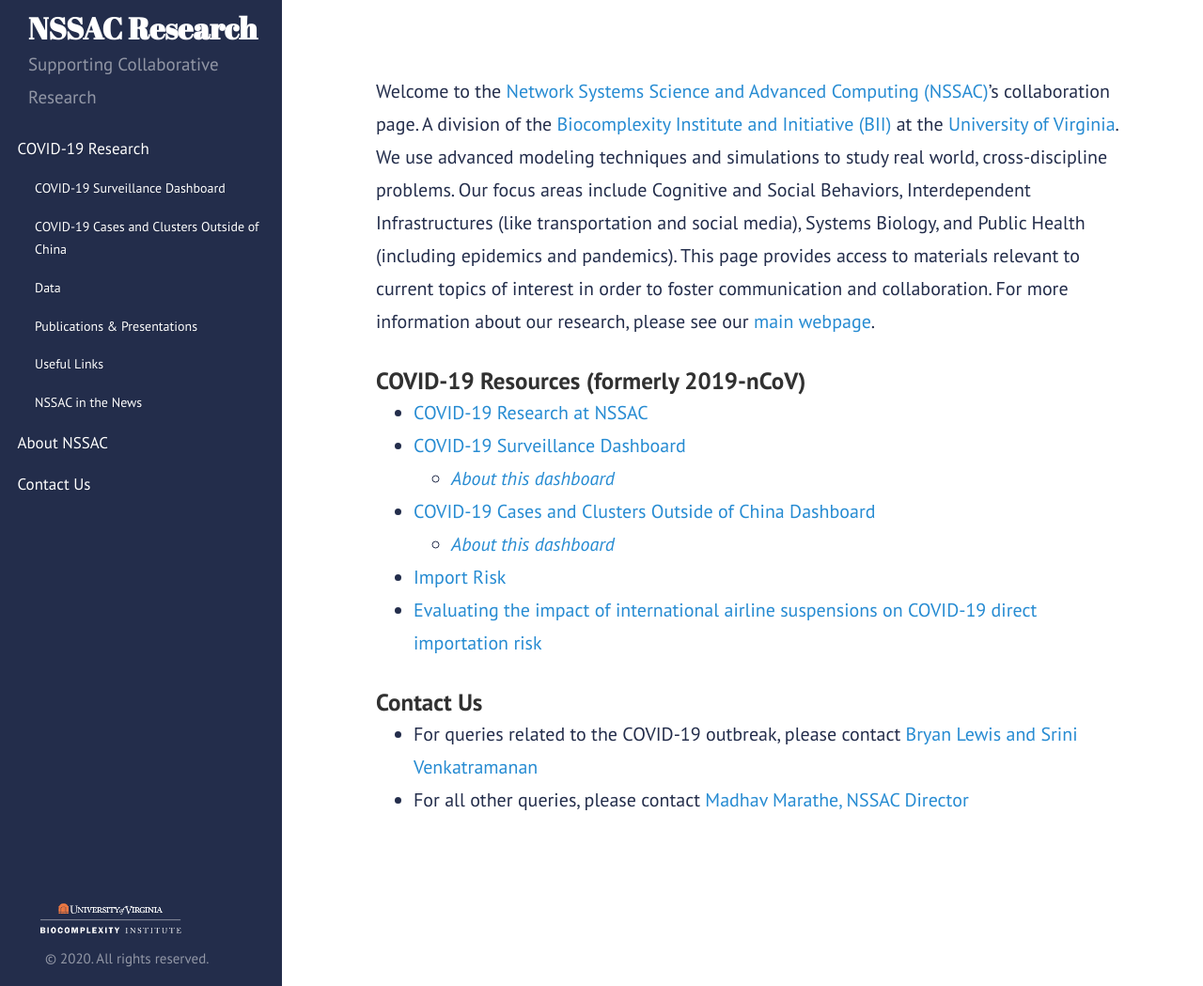
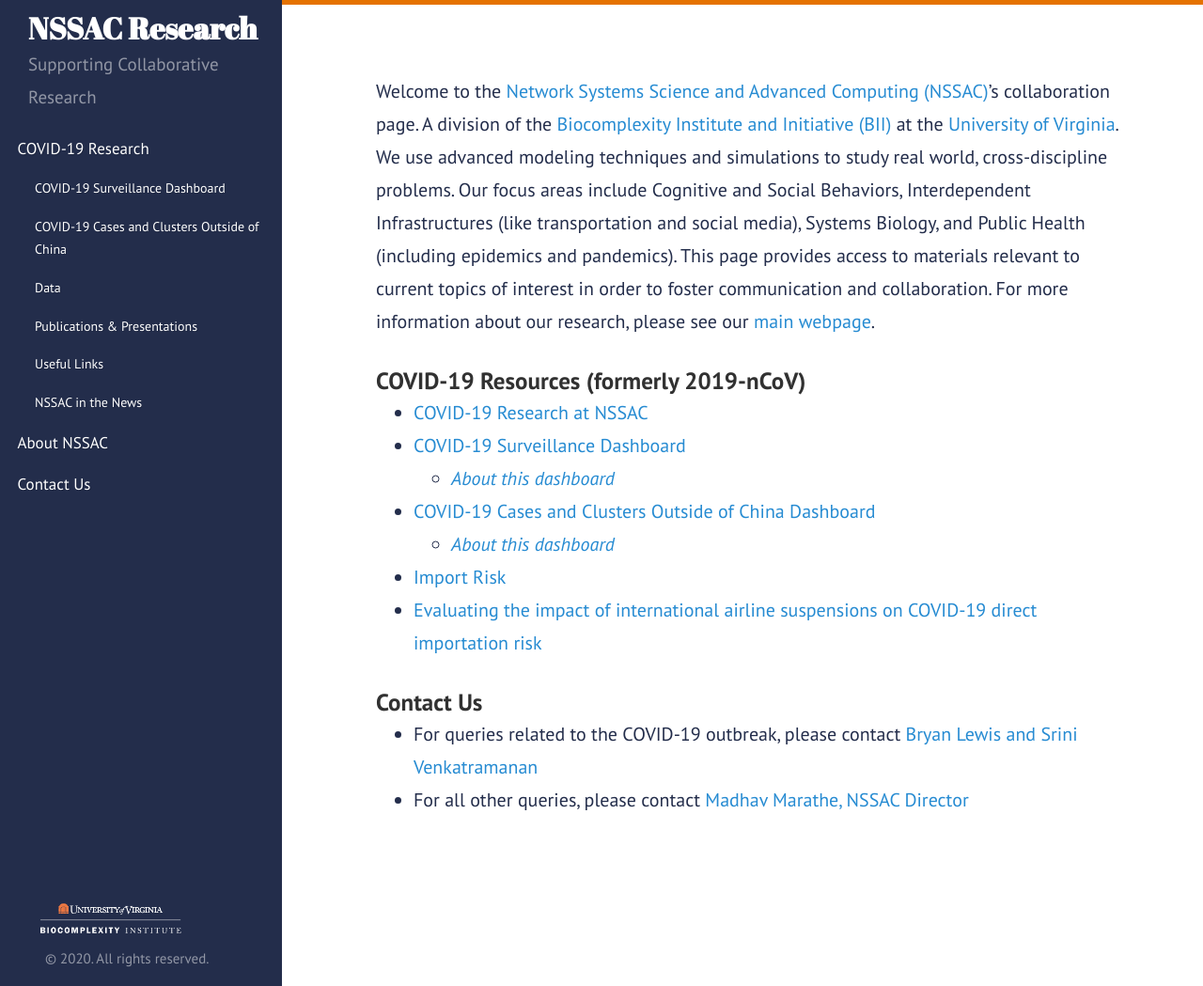
Before and after one commit to mehta-gaurav/mehta-gaurav.github.io, a Jekyll site: the page built from index.md, in a window 1280 px wide and 1049 px high. Shown: the whole window at 94% size. Built offline with Jekyll 4.4.1, drawn with Linux system fonts in a browser that asks for light colours.

Commit message:
Update hyde.css

```diff
--- a/public/css/hyde.css
+++ b/public/css/hyde.css
@@ -66,7 +66,7 @@
 }
 
 .head-img {
-/*     border-top: 5px solid #E57200; */
+    border-top: 5px solid #E57200;
   }
 
 @media (min-width: 48em) {
@@ -82,7 +82,7 @@
   .head-img {
     width: calc(100% - 15em);
     float: right;
-/*     border-top: 5px solid #E57200; */
+    border-top: 5px solid #E57200;
 
   }
 }
```
